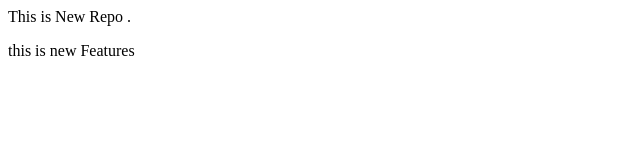
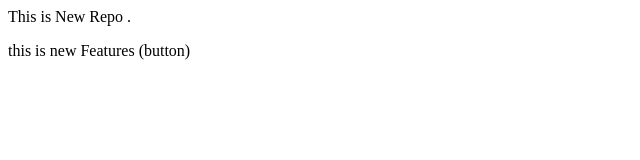
Before and after one commit to vivekbhosale123/localrepo, a plain HTML site: page index.html in a window 1280 px wide. Shown: the full height of the page, 0-640 px from the left. Drawn offline with Linux system fonts and the light colour scheme.

```diff
--- a/index.html
+++ b/index.html
@@ -1,2 +1,2 @@
 <p>This is New Repo .</p>
-<p>this is new Features</p>
+<p>this is new Features (button)</p>
```
